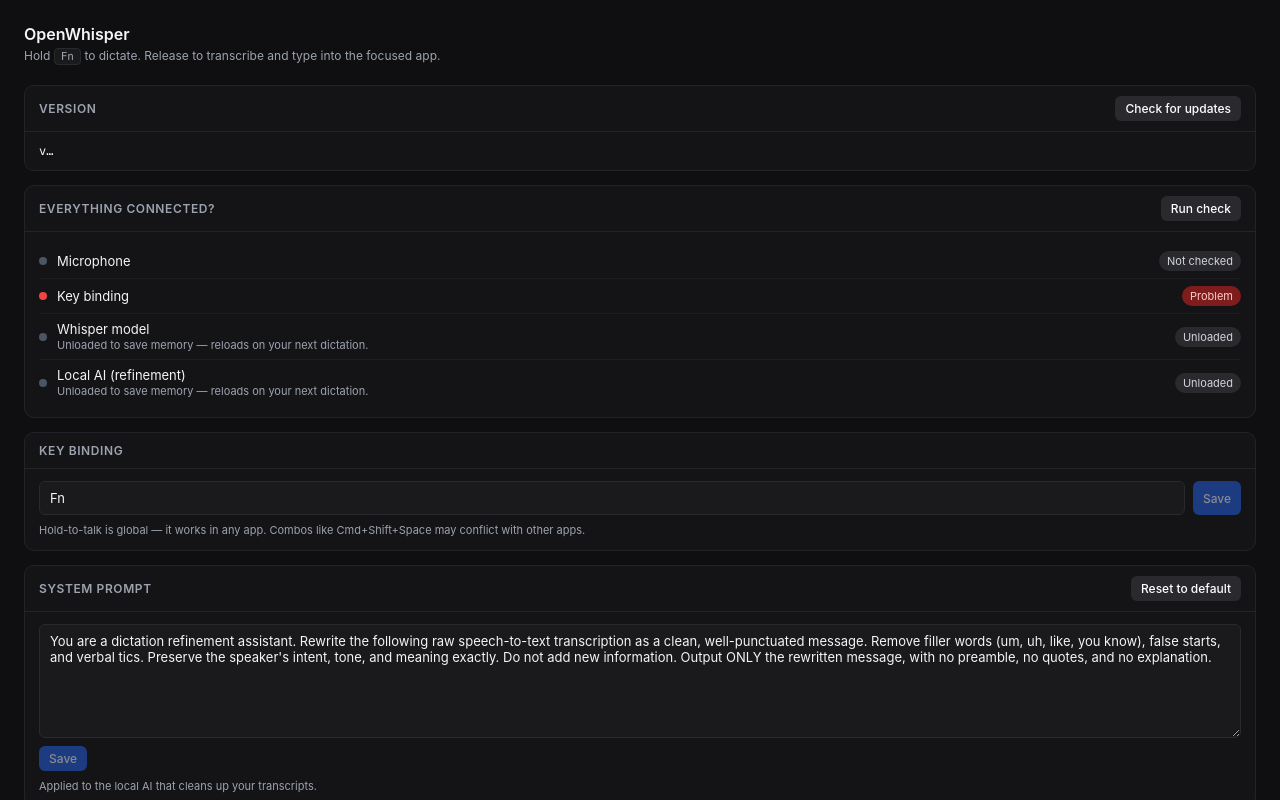
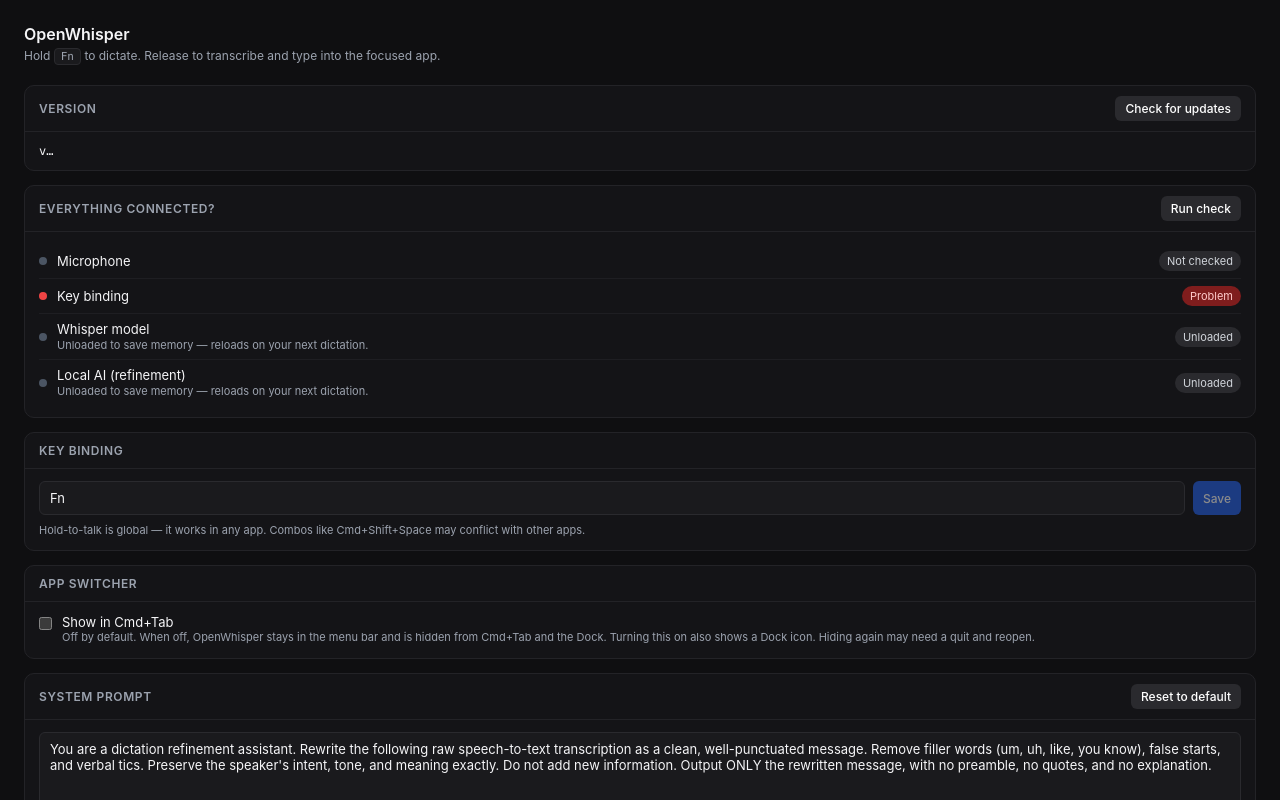
Before and after one commit to sagivo/openwhisper, a React (Vite) app: page / in a window 1280 px wide. Built offline with nearby package versions, Linux system fonts and the light colour scheme.

Commit message:
feat: hide from Cmd+Tab by default, with a settings toggle
Menu-bar apps should stay out of the app switcher. Keep Accessory
activation policy unless the user opts into Show in Cmd+Tab.

```diff
--- a/src/Settings.tsx
+++ b/src/Settings.tsx
@@ -15,6 +15,7 @@
   max_recording_seconds: number;
   inference_threads: number;
   idle_unload_secs: number;
+  show_in_app_switcher: boolean;
 }
 
 interface VersionInfo {
@@ -71,6 +72,9 @@
   const [promptDraft, setPromptDraft] = useState<string>("");
   const [savingPrompt, setSavingPrompt] = useState(false);
   const [promptMsg, setPromptMsg] = useState<string | null>(null);
+
+  const [savingSwitcher, setSavingSwitcher] = useState(false);
+  const [switcherMsg, setSwitcherMsg] = useState<string | null>(null);
 
   useEffect(() => {
     invoke<Config>("get_config")
@@ -229,6 +233,21 @@
     }
   };
 
+  const setShowInAppSwitcher = async (show: boolean) => {
+    if (!cfg) return;
+    setSavingSwitcher(true);
+    setSwitcherMsg(null);
+    const next = { ...cfg, show_in_app_switcher: show };
+    try {
+      await invoke("save_config", { config: next });
+      setCfg(next);
+    } catch (e) {
+      setSwitcherMsg(String(e));
+    } finally {
+      setSavingSwitcher(false);
+    }
+  };
+
   if (loadError && !cfg) {
     return (
       <div className="settings">
@@ -353,6 +372,32 @@
         </div>
       </section>
 
+      {/* ---- App switcher ---- */}
+      <section className="section">
+        <div className="section-head">
+          <h2>App switcher</h2>
+        </div>
+        <div className="section-body">
+          <label className="toggle-row">
+            <input
+              type="checkbox"
+              checked={cfg.show_in_app_switcher}
+              disabled={savingSwitcher}
+              onChange={(e) => setShowInAppSwitcher(e.target.checked)}
+            />
+            <div>
+              <div className="toggle-label">Show in Cmd+Tab</div>
+              <p className="hint">
+                Off by default. When off, OpenWhisper stays in the menu bar
+                and is hidden from Cmd+Tab and the Dock. Turning this on also
+                shows a Dock icon. Hiding again may need a quit and reopen.
+              </p>
+            </div>
+          </label>
+          {switcherMsg && <p className="hint">{switcherMsg}</p>}
+        </div>
+      </section>
+
       {/* ---- System prompt ---- */}
       <section className="section">
         <div className="section-head">
--- a/src/browserDev.ts
+++ b/src/browserDev.ts
@@ -71,6 +71,7 @@
   max_recording_seconds: 120,
   inference_threads: 0,
   idle_unload_secs: 600,
+  show_in_app_switcher: false,
 };
 
 /** Browser-only stand-in so `npm run dev` can render the UI without Tauri. */
--- a/src/styles.css
+++ b/src/styles.css
@@ -184,6 +184,20 @@
   display: flex;
   align-items: center;
   gap: 10px;
+}
+.toggle-row {
+  display: flex;
+  align-items: flex-start;
+  gap: 10px;
+  cursor: pointer;
+}
+.toggle-row input[type="checkbox"] {
+  margin-top: 3px;
+  accent-color: #2563eb;
+}
+.toggle-row .toggle-label {
+  font-size: 13px;
+  color: #f5f5f7;
 }
 
 /* ---------- Health checks ---------- */
```
Also changed, not shown: 2 other files (tests, documents, lock files or other folders).
